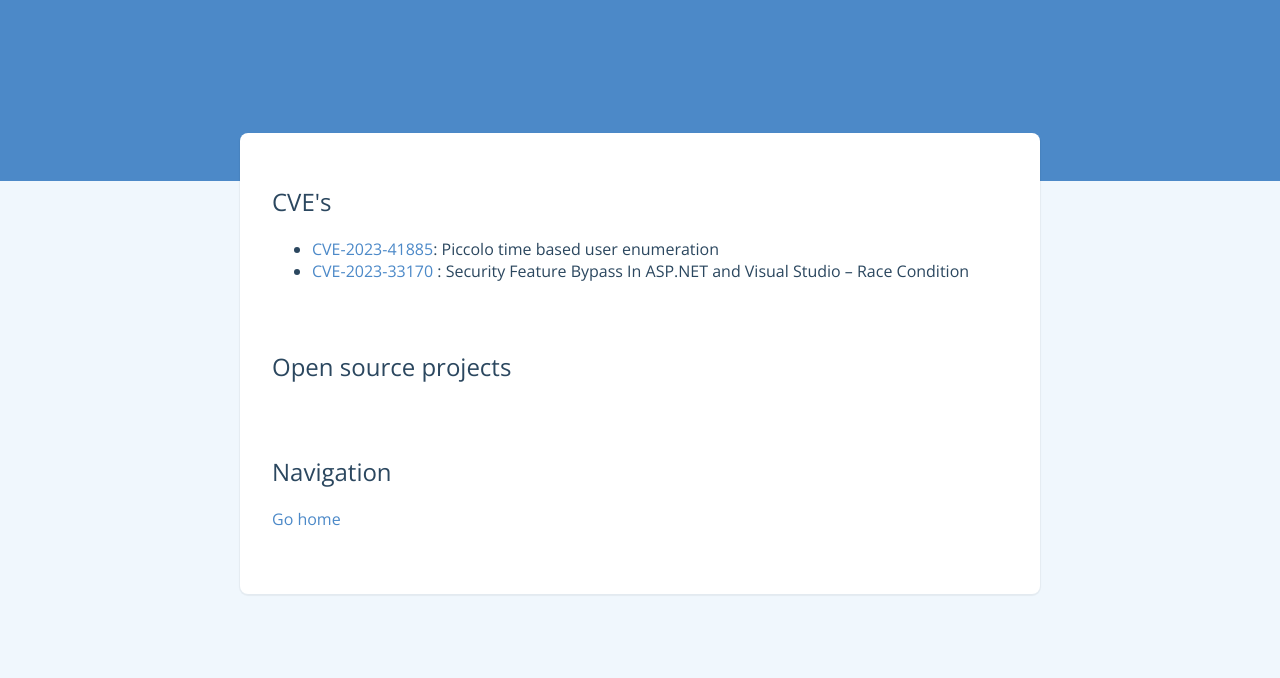
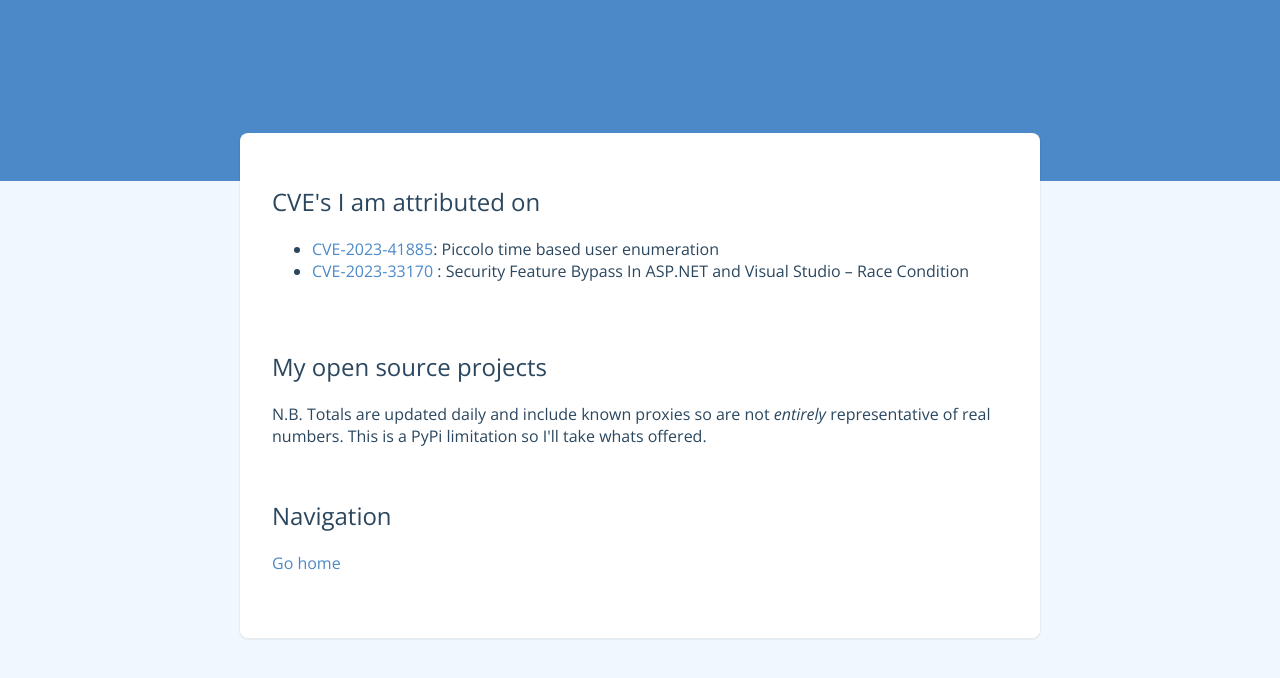
Before and after one commit to Skelmis/data.skelmis.co.nz, a Python web app: template home/templates/achievements.jinja in a window 1280 px wide. Shown: the top 678 px of the page. Run offline with Jinja, Linux system fonts and the light colour scheme; the template is opened without the code that fills it, so the values that code supplies are empty.

Commit message:
chore: add more text to html page

```diff
--- a/home/templates/achievements.jinja
+++ b/home/templates/achievements.jinja
@@ -6,7 +6,7 @@
     </div>
     <div class="content">
         <section>
-            <h2>CVE's</h2>
+            <h2>CVE's I am attributed on</h2>
             <ul>
                 <li>
                     <a href="https://skelmis.co.nz/posts/cve-2023-41885/" target="_blank">CVE-2023-41885</a>:
@@ -20,7 +20,7 @@
             </ul>
         </section>
         <section>
-            <h2>Open source projects</h2>
+            <h2>My open source projects</h2>
             <ul>
                 {% for project in projects %}
                     <li>
@@ -30,6 +30,9 @@
                     </li>
                 {% endfor %}
             </ul>
+        N.B. Totals are updated daily and include known proxies so are
+            not <i>entirely</i> representative of real numbers.
+        This is a PyPi limitation so I'll take whats offered.
         </section>
         <section>
             <h2>Navigation</h2>
```
